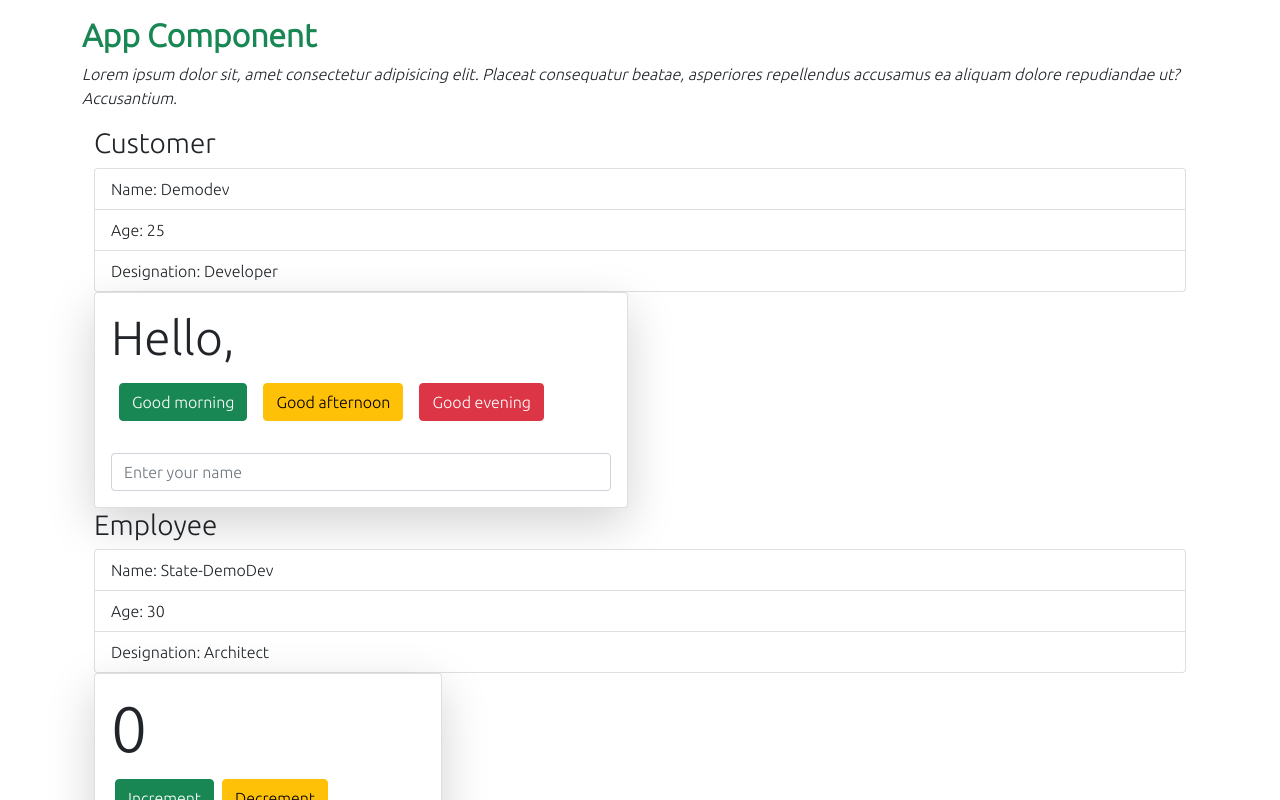
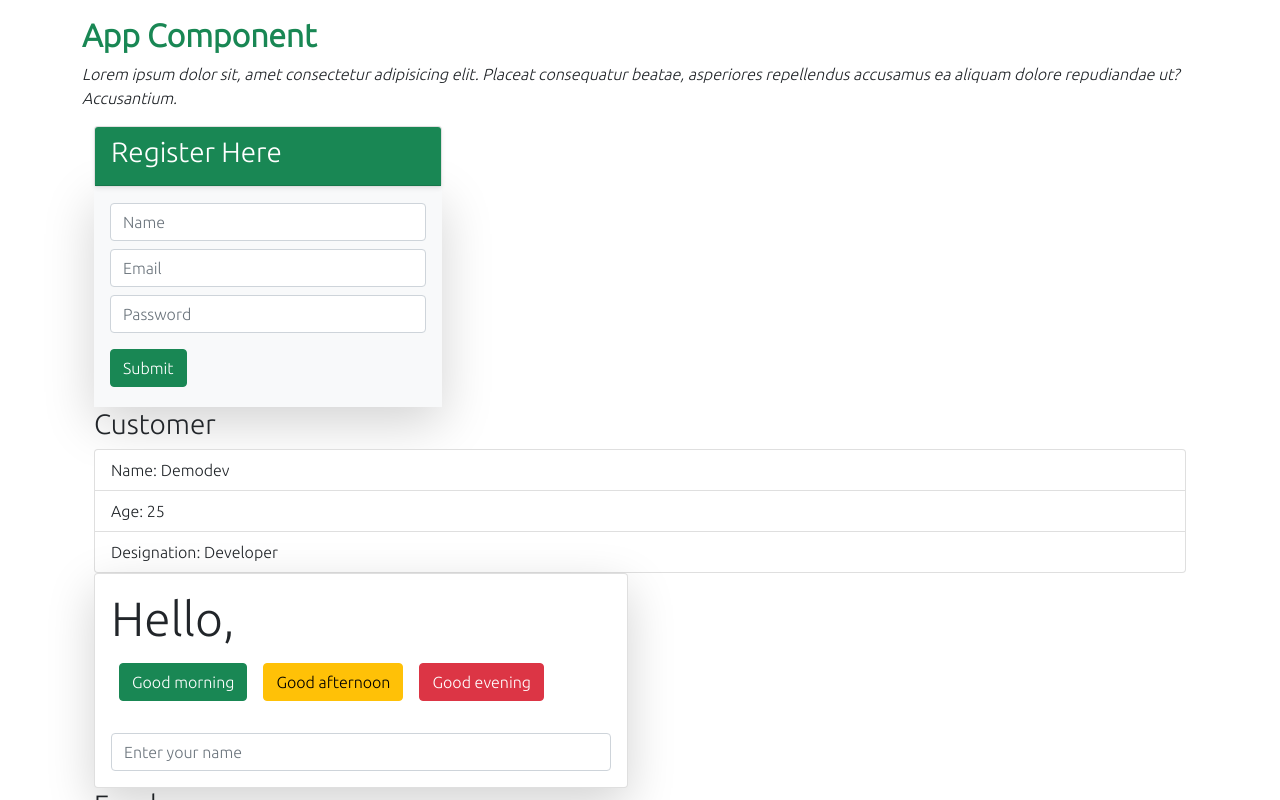
Before and after one commit to ps-singhjit/Vue-app-project, a Vue app: page / in a window 1280 px wide. Shown: the top 800 px of the page. Built offline with nearby package versions, Linux system fonts and the light colour scheme.

Commit message:
completed registration component

```diff
--- a/src/App.vue
+++ b/src/App.vue
@@ -13,12 +13,12 @@
       </div>
     </div>
     <!-- Using props to show data -->
+    <RegisterComp />
     <CustomerComp name="Demodev" age="25" designation="Developer" />
     <GreetingsComp />
     <!-- Using state to show data -->
     <EmployeeComp />
     <CounterComp />
-    <RegisterComp />
   </div>
 </template>
 
--- a/src/components/RegisterComp.vue
+++ b/src/components/RegisterComp.vue
@@ -1,10 +1,82 @@
 <template>
-  <h3>Register</h3>
+  <div class="container">
+    <div class="row">
+      <div class="col-md-4">
+        <div class="card shadow-sm">
+          <div class="card-header bg-success text-white">
+            <h3>Register Here</h3>
+          </div>
+        </div>
+        <div class="card-body bg-light shadow-lg">
+          <form @submit.prevent="register()">
+            <div class="mb-2">
+              <input
+                v-model="user.name"
+                type="text"
+                placeholder="Name"
+                class="form-control"
+              />
+            </div>
+            <div class="mb-2">
+              <input
+                v-model="user.email"
+                type="email"
+                placeholder="Email"
+                class="form-control"
+              />
+            </div>
+            <div class="mb-3">
+              <input
+                v-model="user.password"
+                type="password"
+                placeholder="Password"
+                class="form-control"
+              />
+            </div>
+            <div class="mb-1">
+              <input
+                type="submit"
+                placeholder="Register"
+                class="btn btn-success"
+              />
+            </div>
+          </form>
+        </div>
+      </div>
+    </div>
+  </div>
 </template>
 
 <script>
 export default {
   name: "RegisterComp",
+  data: function () {
+    return {
+      user: {
+        name: "",
+        email: "",
+        password: "",
+      },
+    };
+  },
+  methods: {
+    register: function () {
+      if (
+        this.user.name !== "" &&
+        this.user.email !== "" &&
+        this.user.password !== ""
+      ) {
+        alert(`New user is registerd 😁
+      Name :: ${this.user.name}
+      Email :: ${this.user.email}
+      `);
+        this.user = "";
+      } else {
+        alert(`Some fiel(s) are blank for registration 🤔
+        Please provide valid details.`);
+      }
+    },
+  },
 };
 </script>
 
```
